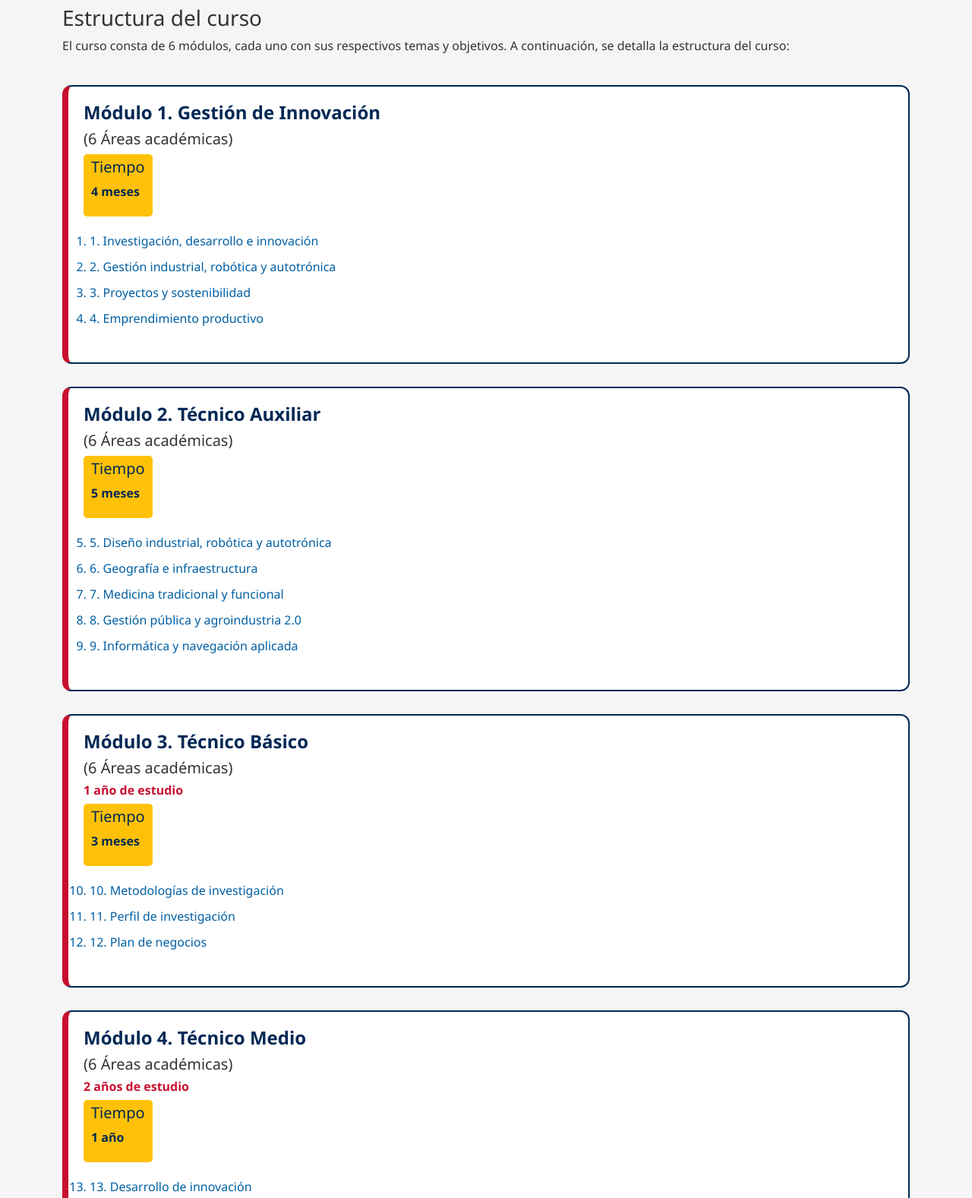
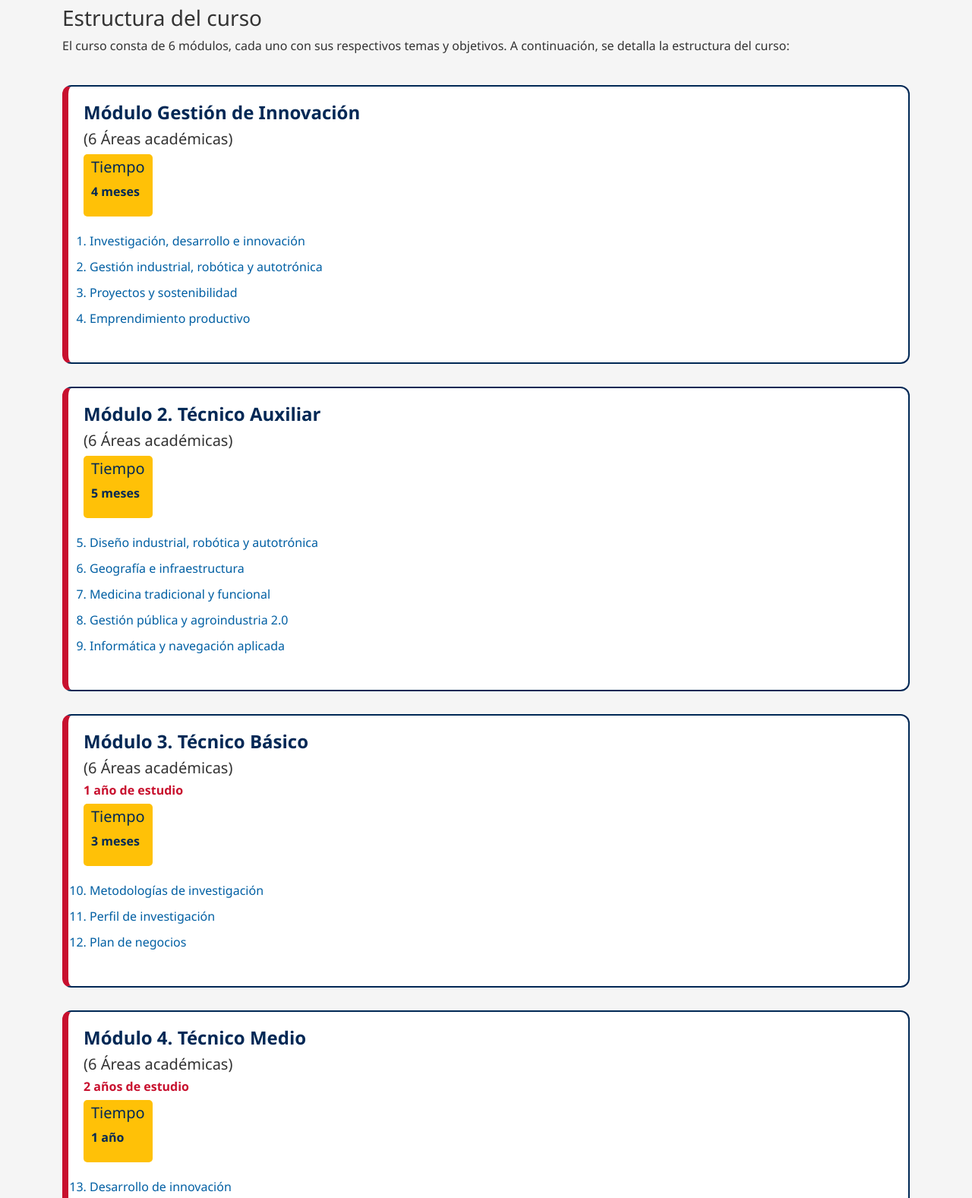
Before and after one commit to jose011011/PACIUM, a plain HTML site: page public/curso.html in a window 1280 px wide. Shown: the part 880-2457 px from the top of the page at 76% size. Drawn offline with nearby package versions, Linux system fonts and the light colour scheme.

Commit message:
subiendo

```diff
--- a/public/curso.html
+++ b/public/curso.html
@@ -390,7 +390,7 @@
         <!-- Módulo 1 -->
         <div class="col-md-12 col-lg-12 col-sm-12">
           <div class="module-card">
-            <h4>Módulo 1. Gestión de Innovación</h4>
+            <h4>Módulo  Gestión de Innovación</h4>
             <h5>(6 Áreas académicas)</h5>
             <aside>
               <h5>Tiempo</h5>
@@ -401,18 +401,18 @@
                 <li
                   onclick="navigateTo('investigacion-desarrollo-innovacion.html')"
                 >
-                  1. Investigación, desarrollo e innovación
+                   Investigación, desarrollo e innovación
                 </li>
                 <li
                   onclick="navigateTo('gestion-industrial-robotica-autotronica.html')"
                 >
-                  2. Gestión industrial, robótica y autotrónica
+                   Gestión industrial, robótica y autotrónica
                 </li>
                 <li onclick="navigateTo('proyectos-sostenibilidad.html')">
-                  3. Proyectos y sostenibilidad
+                   Proyectos y sostenibilidad
                 </li>
                 <li onclick="navigateTo('emprendimiento-productivo.html')">
-                  4. Emprendimiento productivo
+                   Emprendimiento productivo
                 </li>
               </ol>
             </div>
@@ -433,21 +433,21 @@
                 <li
                   onclick="navigateTo('diseno-industrial-robotica-autotronica.html')"
                 >
-                  5. Diseño industrial, robótica y autotrónica
+                   Diseño industrial, robótica y autotrónica
                 </li>
                 <li onclick="navigateTo('geografia-infraestructura.html')">
-                  6. Geografía e infraestructura
+                   Geografía e infraestructura
                 </li>
                 <li onclick="navigateTo('medicina-tradicional-funcional.html')">
-                  7. Medicina tradicional y funcional
+                   Medicina tradicional y funcional
                 </li>
                 <li onclick="navigateTo('gestion-publica-agroindustria.html')">
-                  8. Gestión pública y agroindustria 2.0
+                   Gestión pública y agroindustria 2.0
                 </li>
                 <li
                   onclick="navigateTo('informatica-navegacion-aplicada.html')"
                 >
-                  9. Informática y navegación aplicada
+                   Informática y navegación aplicada
                 </li>
               </ol>
             </div>
@@ -467,13 +467,13 @@
             <div class="row">
               <ol start="10" class="col-lg-12 col-md-12 col-sm-12">
                 <li onclick="navigateTo('metodologias-investigacion.html')">
-                  10. Metodologías de investigación
+                   Metodologías de investigación
                 </li>
                 <li onclick="navigateTo('perfil-investigacion.html')">
-                  11. Perfil de investigación
+                   Perfil de investigación
                 </li>
                 <li onclick="navigateTo('plan-negocios.html')">
-                  12. Plan de negocios
+                   Plan de negocios
                 </li>
               </ol>
             </div>
@@ -493,16 +493,16 @@
             <div class="row">
               <ol start="13" class="col-lg-12 col-md-12 col-sm-12">
                 <li onclick="navigateTo('desarrollo-innovacion.html')">
-                  13. Desarrollo de innovación
+                   Desarrollo de innovación
                 </li>
                 <li onclick="navigateTo('planificacion-desarrollo.html')">
-                  14. Planificación del desarrollo
+                   Planificación del desarrollo
                 </li>
                 <li onclick="navigateTo('taller-emprendimiento.html')">
-                  17. Taller de emprendimiento
+                   Taller de emprendimiento
                 </li>
                 <li onclick="navigateTo('planificacion-productiva.html')">
-                  18. Planificación productiva
+                   Planificación productiva
                 </li>
               </ol>
             </div>
```
